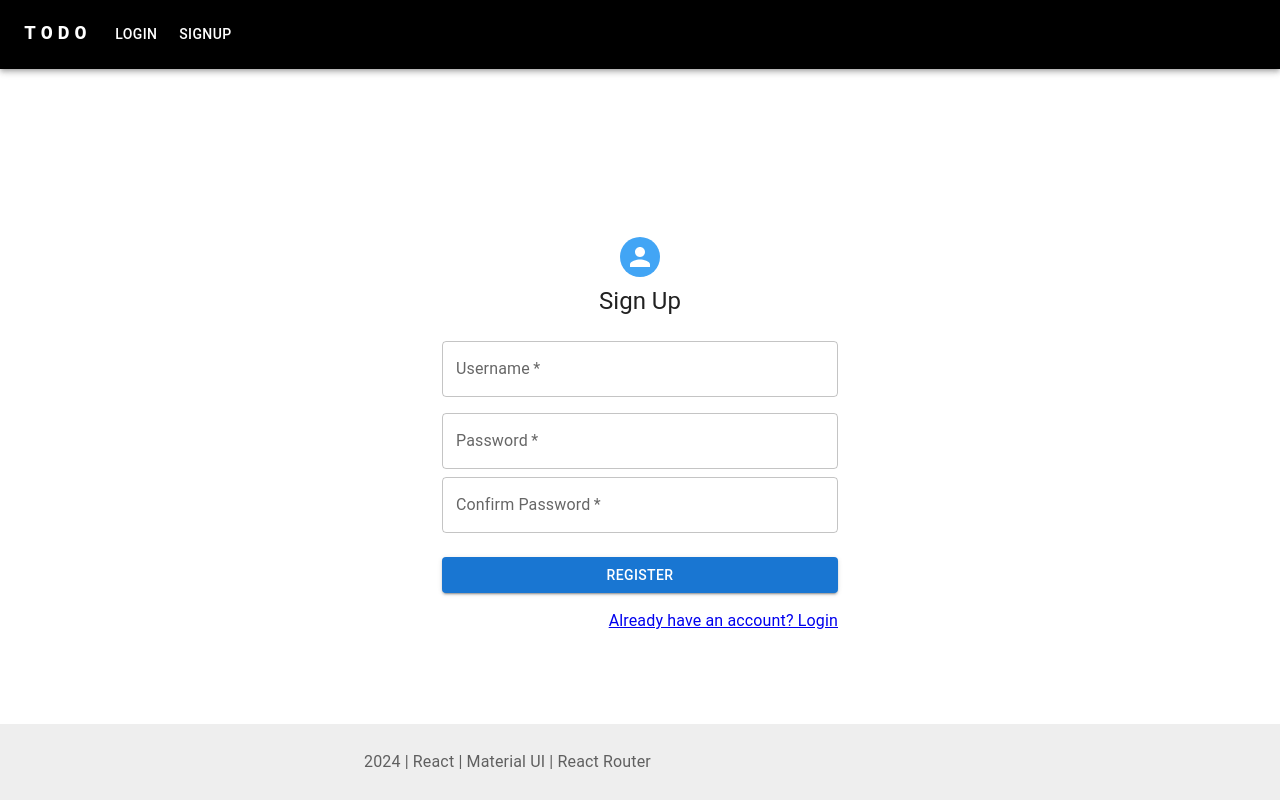
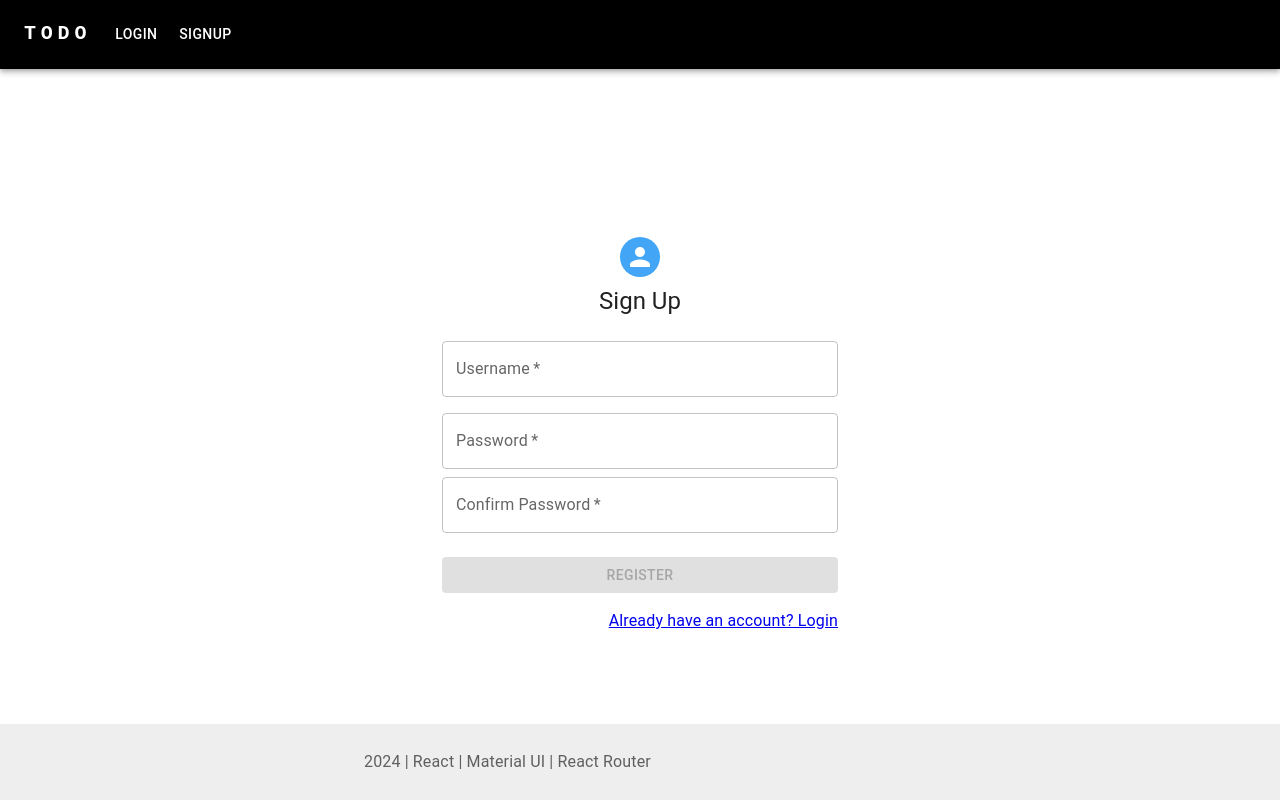
Before and after one commit to SnapperGee/todo, a React (Vite) app in the folder client/: page /signup in a window 1280 px wide. Built offline with nearby package versions, Linux system fonts and the light colour scheme.

Commit message:
Add createUser functionality to signup page.

```diff
--- a/client/src/page/signup.tsx
+++ b/client/src/page/signup.tsx
@@ -1,3 +1,4 @@
+import { CREATE_USER } from "../graphql/mutations";
 import {
   Avatar,
   Box,
@@ -11,13 +12,17 @@ import {
 
 import { useState } from "react";
 import { Link } from "react-router-dom";
+import { useMutation } from "@apollo/client";
 
 export const Signup = () => {
   const [username, setUsername] = useState("");
   const [password, setPassword] = useState("");
-  const [passwordConfirm, setPasswordConfirm] = useState("");
   const [usernameErrorMsg, setUsernameErrorMsg] = useState("");
   const [passwordErrorMsg, setPasswordErrorMsg] = useState("");
+  const [passwordConfirm, setPasswordConfirm] = useState("");
+  const [registrationErrorMsg, setRegistrationErrorMsg] = useState("");
+
+  const [ createUser ] = useMutation(CREATE_USER);
 
   const signupBtnClickHandler = async () => {
     // Check if username is blank or contains white space characters
@@ -36,12 +41,26 @@ export const Signup = () => {
       return;
     }
 
-    // Registration logic
+    if (!passwordConfirm) {
+      setPasswordErrorMsg("Please confirm password.");
+      return;
+    }
 
-    // If registration is successful, you can reset the form and clear errors
-    setUsername("");
-    setPassword("");
-    setUsernameErrorMsg("");
+    try
+    {
+      const { data } = await createUser({
+        variables: {username, password}
+      });
+
+      localStorage.setItem("token", data.createUser.token);
+      window.location.href = "/tasks";
+    }
+    catch (error)
+    {
+      console.error(error);
+    }
+
+    setRegistrationErrorMsg("Username already exists.");
   };
 
   return (
@@ -59,8 +78,8 @@ export const Signup = () => {
           <Avatar sx={{ m: 1, bgcolor: "primary.light" }}></Avatar>
           <Typography variant="h5">Sign Up</Typography>
           <Box sx={{ mt: 3 }}>
-              <Typography color="error" variant="body2" sx={usernameErrorMsg ? {mb: 1} : {display: "none"}}>
-                {usernameErrorMsg}
+              <Typography color="error" variant="body2" sx={usernameErrorMsg || registrationErrorMsg ? {mb: 1} : {display: "none"}}>
+                {usernameErrorMsg ? usernameErrorMsg : registrationErrorMsg}
               </Typography>
             <Grid container spacing={2}>
               <Grid item xs={12}>
@@ -73,6 +92,7 @@ export const Signup = () => {
                   value={username}
                   onChange={(e) => {
                     setUsername(e.currentTarget.value);
+                    setRegistrationErrorMsg("");
                     setUsernameErrorMsg(""); // Clear error when typing in the username field
                   }}
                 />
@@ -91,6 +111,7 @@ export const Signup = () => {
                   value={password}
                   onChange={(e) => {
                     setPassword(e.currentTarget.value);
+                    setRegistrationErrorMsg("");
                     setPasswordErrorMsg(""); // Clear error when typing in the password field
                   }}
                 />
@@ -108,6 +129,7 @@ export const Signup = () => {
                   value={passwordConfirm}
                   onChange={(e) => {
                     setPasswordConfirm(e.currentTarget.value);
+                    setRegistrationErrorMsg("");
                   }}
                 />
               </Grid>
@@ -117,6 +139,9 @@ export const Signup = () => {
               variant="contained"
               sx={{ mt: 3, mb: 2 }}
               onClick={signupBtnClickHandler}
+              disabled={    username.length === 0 || password.length === 0 || passwordConfirm.length === 0
+                         || password !== passwordConfirm || usernameErrorMsg.length !== 0
+                         || passwordErrorMsg.length !== 0 || registrationErrorMsg.length !== 0 }
             >
               Register
             </Button>
```
